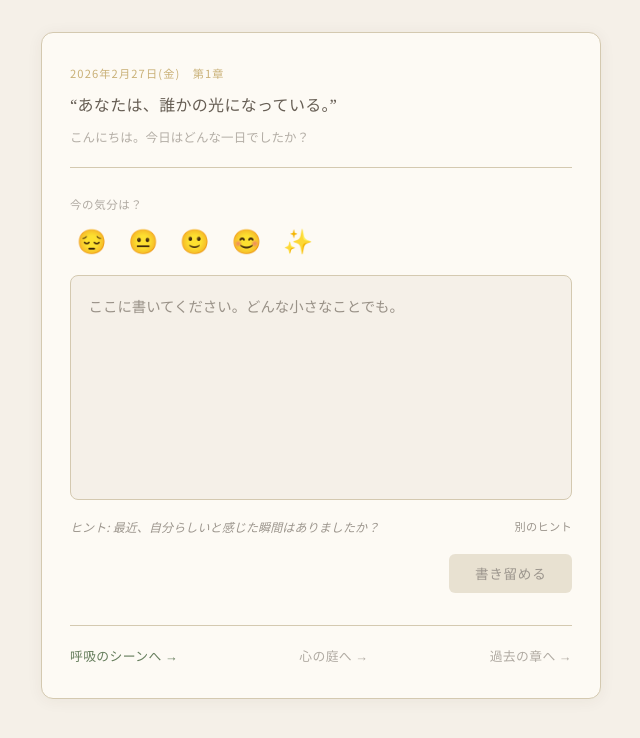
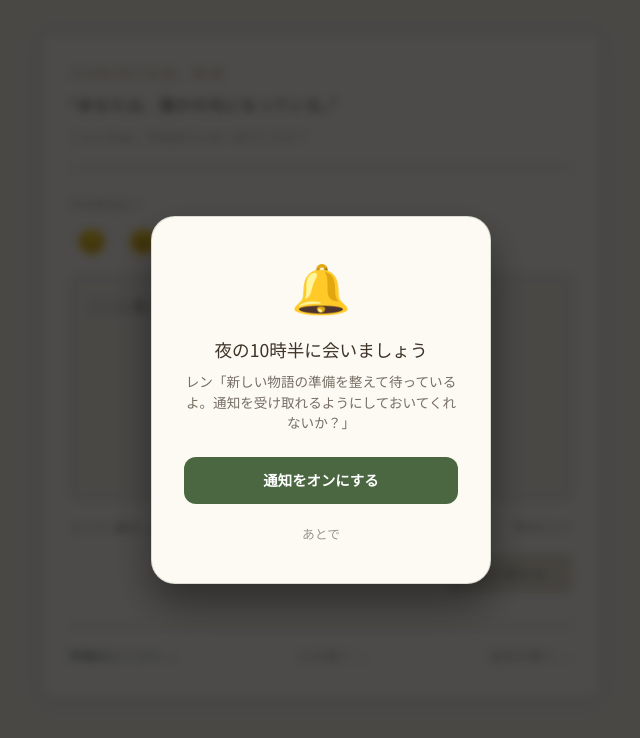
Before and after one commit to jonsonpanson114/selflove, a Next.js app: page / in a window 1280 px wide. Shown: the top 738 px of the page, without its empty margins (319-959 px from the left). Built offline with nearby package versions, Linux system fonts and the light colour scheme.

Commit message:
debug: always show notification banner for testing

```diff
--- a/app/page.tsx
+++ b/app/page.tsx
@@ -78,12 +78,17 @@ export default function Home() {
 
     if ("Notification" in window) {
       setNotifPermission(Notification.permission);
-      if (Notification.permission === "default") {
-        setShowNotifBanner(true);
-      } else if (Notification.permission === "granted") {
+
+      // DEBUG: Always show banner for testing
+      console.log('[App] Notification permission:', Notification.permission);
+      setShowNotifBanner(true);
+
+      if (Notification.permission === "granted") {
         // Check and schedule notification on app open
         checkAndScheduleNotification();
       }
+    } else {
+      console.log('[App] Notification API not available');
     }
   }, []);
 
```
